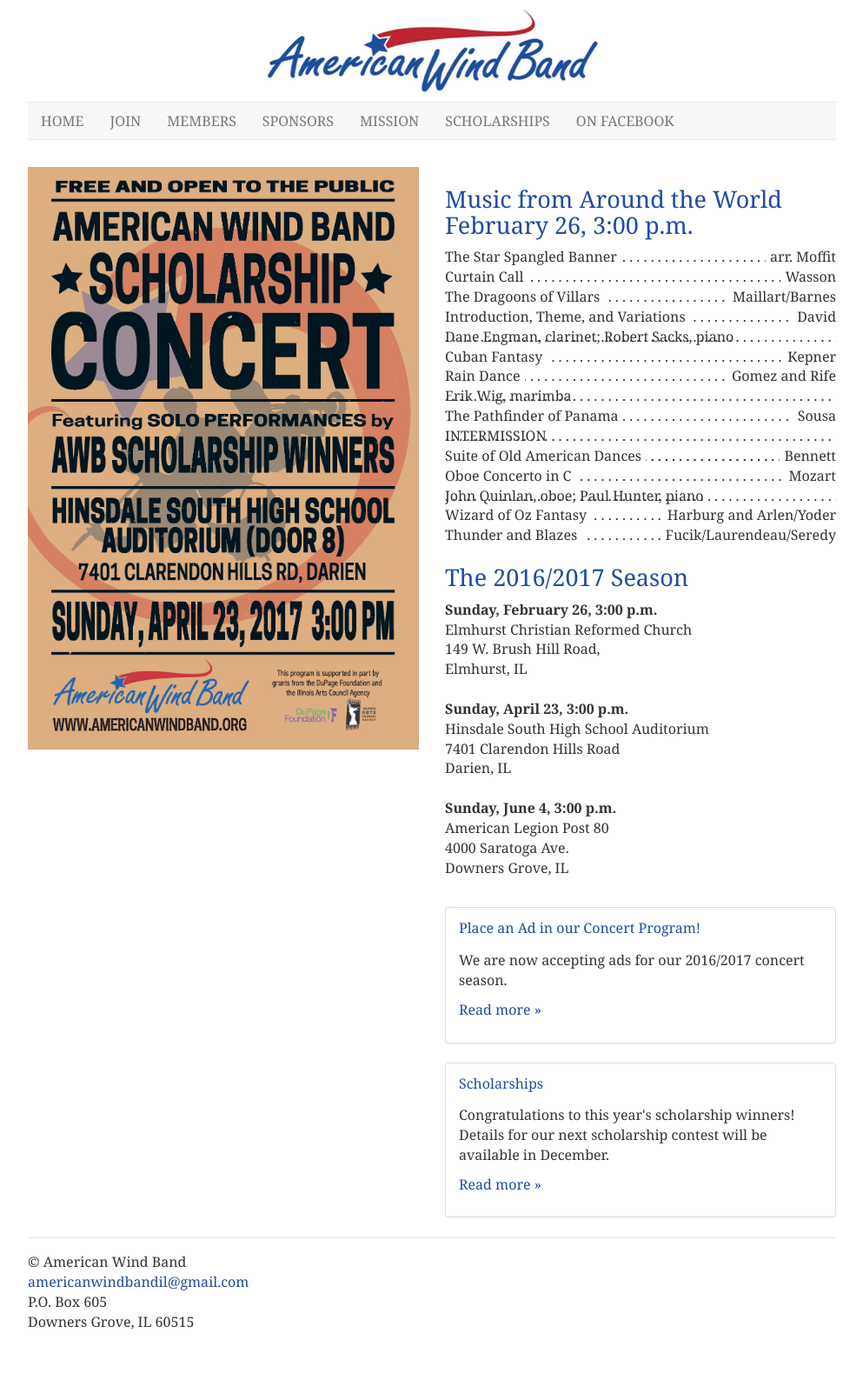
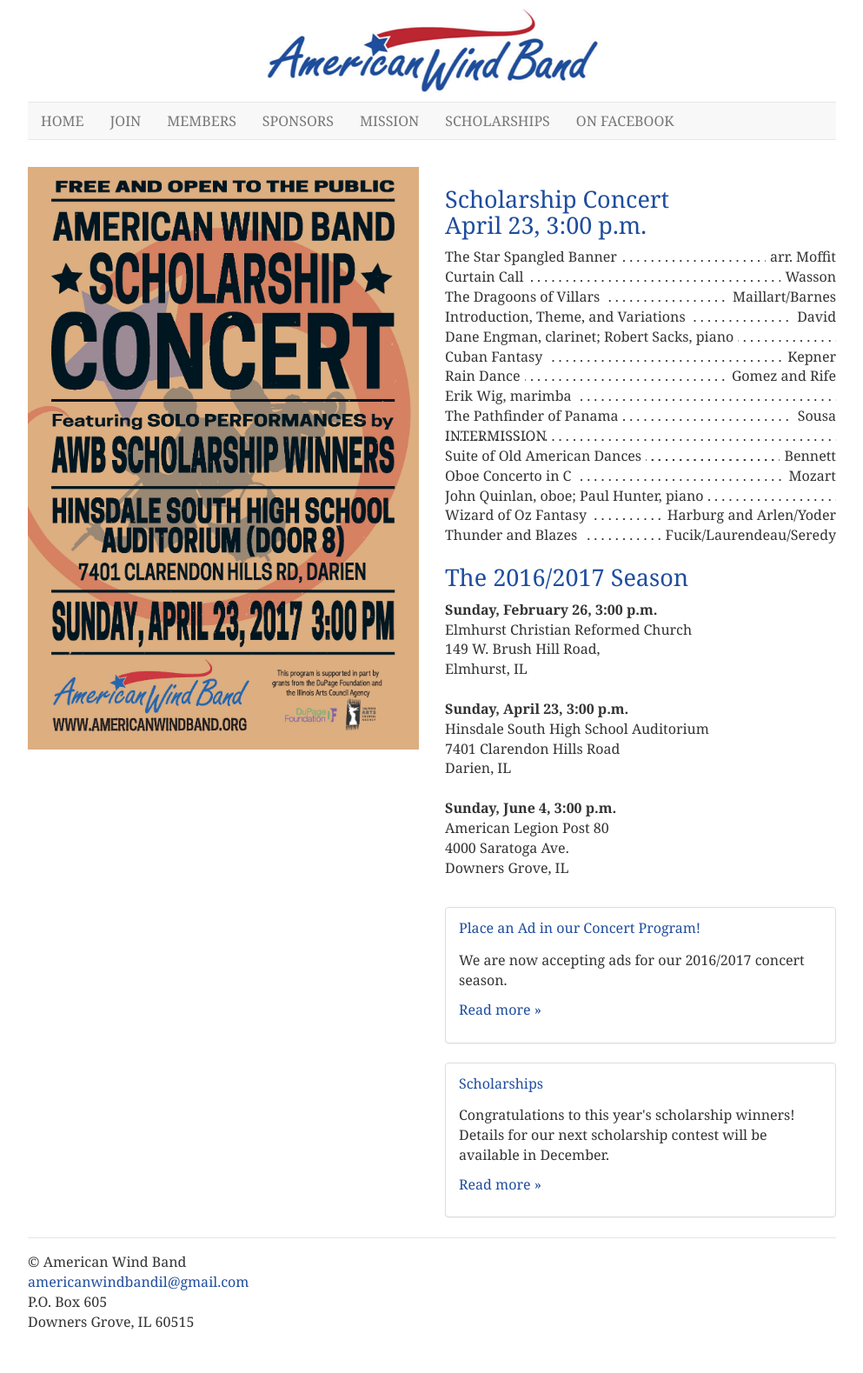
Before and after one commit to americanwindband/americanwindband.github.io, a Jekyll site: the page built from index.html, in a window 1280 px wide. Shown: the whole page at 87% size, without its empty margins (143-1136 px from the left). Built offline with Jekyll 4.4.1, drawn with Linux system fonts in a browser that asks for light colours; some of the changed lines change nothing that is shown.

Commit message:
Update index.html

```diff
--- a/index.html
+++ b/index.html
@@ -22,7 +22,7 @@
 
             <div class="col-sm-6">
 				<div class="program">
-					<h2>Music from Around the World <br />February 26, 3:00 p.m.</h2>
+					<h2>Scholarship Concert <br />April 23, 3:00 p.m.</h2>
 
 	                <ul>
 	            	    <li><span>The Star Spangled Banner</span>
@@ -36,14 +36,14 @@
 
 	                    <li><span>Introduction, Theme, and Variations</span>
 	            	    <span>David</span></li>
-				<li>Dane Engman, clarinet; Robert Sacks, piano</li>
+				<li><span>Dane Engman, clarinet; Robert Sacks, piano</span></li>
 
 	                    <li><span>Cuban Fantasy</span>
 	            	    <span>Kepner</span></li>
 
 				<li><span>Rain Dance</span>
 					<span>Gomez and Rife</span></li>
-				<li>Erik Wig, marimba</li>
+				<li><span>Erik Wig, marimba</span></li>
 				<li><span>The Pathfinder of Panama</span>
 					<span>Sousa</span></li>
 				<li></li>
@@ -56,7 +56,7 @@
 
 	                    <li><span>Oboe Concerto in C</span>
 	            	    <span>Mozart</span></li>
-				<li>John Quinlan, oboe; Paul Hunter, piano</li>
+				<li><span>John Quinlan, oboe; Paul Hunter, piano</span></li>
 
 	                    <li><span>Wizard of Oz Fantasy</span>
 	            	    <span>Harburg and Arlen/Yoder</span></li>
```
